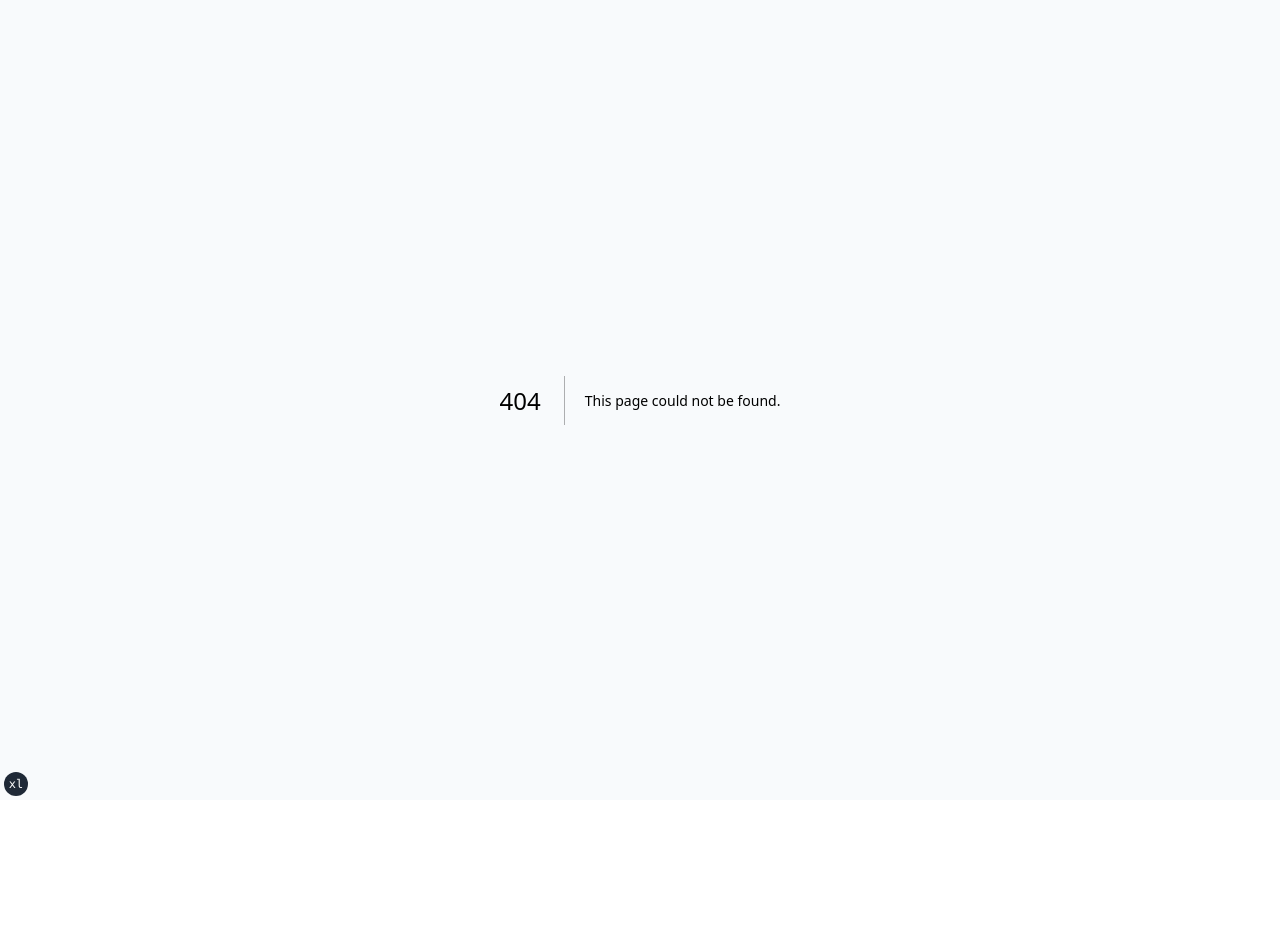
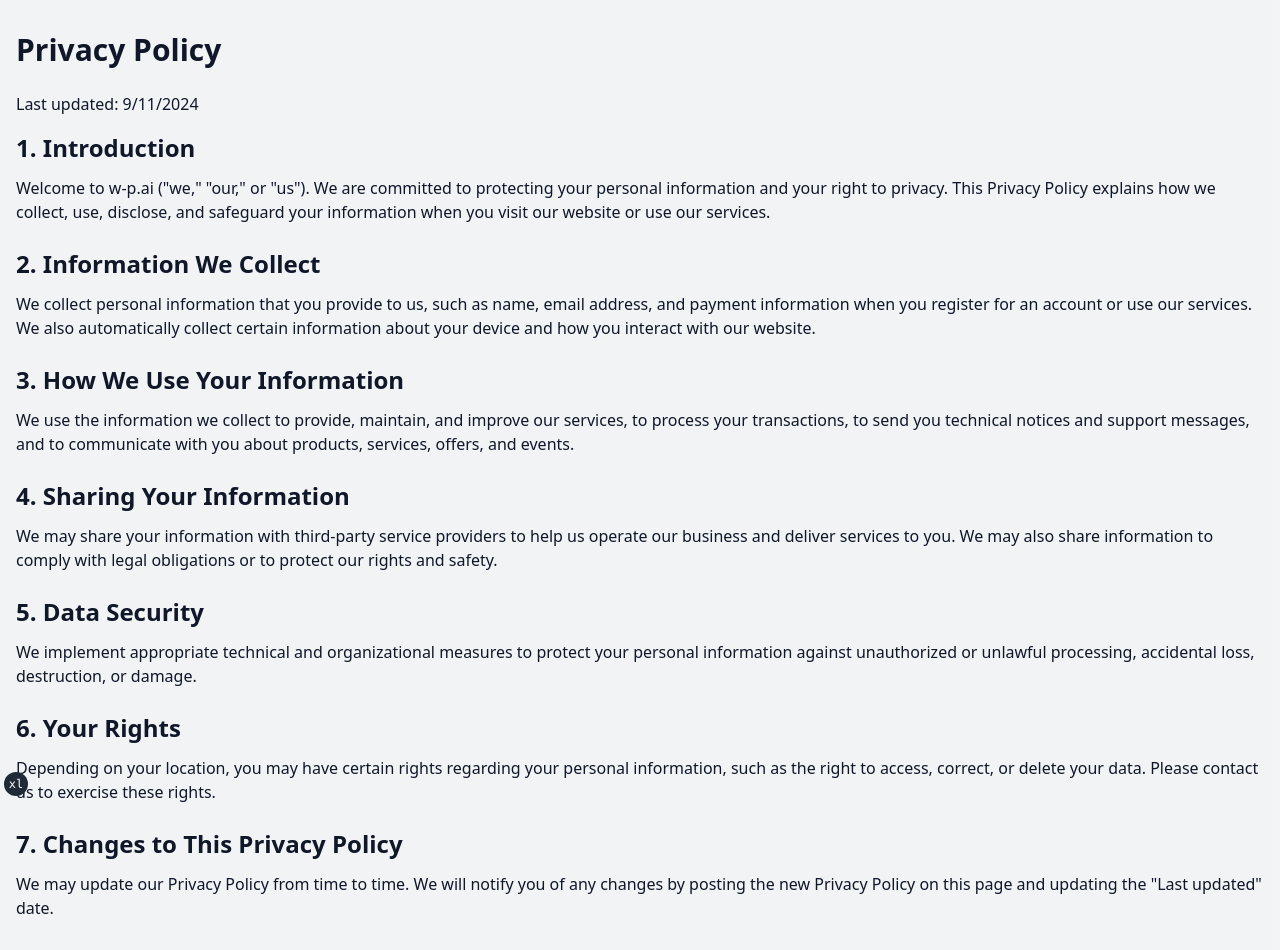
Before and after one commit to wordpresscopilot/app, a Next.js app: page /privacy-policy in a window 1280 px wide. Before the commit this address had no page. Shown: the top 950 px of the page. Before the commit the page ends 800 px from the top, so only its background shows below. Built offline with nearby package versions, Linux system fonts and the light colour scheme.

Commit message:
Add terms of service and privacy policy

```diff
--- /dev/null
+++ b/src/app/(app)/terms-of-service/page.tsx
@@ -0,0 +1,106 @@
+import { Metadata } from "next";
+
+export const metadata: Metadata = {
+  title: "Terms of Service | w-p.ai",
+  description: "Terms of Service for w-p.ai - AI-Powered WordPress Development",
+};
+
+export default function TermsOfService() {
+  return (
+    <div className="container mx-auto px-4 py-8">
+      <h1 className="text-3xl font-bold mb-6">Terms of Service</h1>
+      <p className="mb-4">Last updated: {new Date().toLocaleDateString()}</p>
+
+      <section className="mb-6">
+        <h2 className="text-2xl font-semibold mb-3">1. Acceptance of Terms</h2>
+        <p>
+          By accessing or using w-p.ai (&quot;the Service&quot;), you agree to
+          be bound by these Terms of Service. If you disagree with any part of
+          the terms, you may not access the Service.
+        </p>
+      </section>
+
+      <section className="mb-6">
+        <h2 className="text-2xl font-semibold mb-3">
+          2. Description of Service
+        </h2>
+        <p>
+          w-p.ai provides AI-powered WordPress development tools and services.
+          We reserve the right to modify or discontinue, temporarily or
+          permanently, the Service with or without notice.
+        </p>
+      </section>
+
+      <section className="mb-6">
+        <h2 className="text-2xl font-semibold mb-3">3. User Accounts</h2>
+        <p>
+          You are responsible for safeguarding the password you use to access
+          the Service and for any activities or actions under your password. You
+          agree not to disclose your password to any third party.
+        </p>
+      </section>
+
+      <section className="mb-6">
+        <h2 className="text-2xl font-semibold mb-3">
+          4. Intellectual Property
+        </h2>
+        <p>
+          The Service and its original content, features, and functionality are
+          owned by w-p.ai and are protected by international copyright,
+          trademark, patent, trade secret, and other intellectual property or
+          proprietary rights laws.
+        </p>
+      </section>
+
+      <section className="mb-6">
+        <h2 className="text-2xl font-semibold mb-3">5. User Content</h2>
+        <p>
+          You retain any and all of your rights to any content you submit, post
+          or display on or through the Service and you are responsible for
+          protecting those rights.
+        </p>
+      </section>
+
+      <section className="mb-6">
+        <h2 className="text-2xl font-semibold mb-3">
+          6. Limitation of Liability
+        </h2>
+        <p>
+          In no event shall w-p.ai, nor its directors, employees, partners,
+          agents, suppliers, or affiliates, be liable for any indirect,
+          incidental, special, consequential or punitive damages, including
+          without limitation, loss of profits, data, use, goodwill, or other
+          intangible losses, resulting from your access to or use of or
+          inability to access or use the Service.
+        </p>
+      </section>
+
+      <section className="mb-6">
+        <h2 className="text-2xl font-semibold mb-3">7. Governing Law</h2>
+        <p>
+          These Terms shall be governed and construed in accordance with the
+          laws of [Your Country/State], without regard to its conflict of law
+          provisions.
+        </p>
+      </section>
+
+      <section className="mb-6">
+        <h2 className="text-2xl font-semibold mb-3">8. Changes to Terms</h2>
+        <p>
+          We reserve the right, at our sole discretion, to modify or replace
+          these Terms at any time. By continuing to access or use our Service
+          after those revisions become effective, you agree to be bound by the
+          revised terms.
+        </p>
+      </section>
+
+      <section>
+        <h2 className="text-2xl font-semibold mb-3">9. Contact Us</h2>
+        <p>
+          If you have any questions about these Terms, please contact us at
+          support@w-p.ai.
+        </p>
+      </section>
+    </div>
+  );
+}
--- a/src/app/page.tsx
+++ b/src/app/page.tsx
@@ -21,7 +21,7 @@ export const metadata: Metadata = {
     title: "PROMPT. WORDPRESS. DEVELOP.",
     description: "AI-Powered Wordpress Development",
     url: process.env.NEXT_PUBLIC_APP_URL!,
-    images: "/gasino_bg.png",
+    images: "/wp.png",
     locale: "en_US",
     type: "website",
   },
@@ -29,12 +29,12 @@ export const metadata: Metadata = {
 
 export default function Home() {
   return (
-    <div className="flex flex-row w-full min-h-screen">
-      <div className="flex items-center w-full justify-center py-12 h-screen relative">
+    <div className="flex flex-col lg:flex-row w-full min-h-screen overflow-x-hidden">
+      <div className="flex items-center w-full justify-center py-12 min-h-screen relative">
         <div className="flex justify-center items-center">
-          <div className="flex flex-col justify-center gap-2 items-center relative rounded md:max-w-full">
+          <div className="flex flex-col justify-center gap-2 items-center relative rounded md:max-w-full px-4 lg:px-0">
             <Image
-              src="/wp_logo_1.png"
+              src="/wp.png"
               alt="Wordpress Logo"
               width="180"
               height="180"
@@ -45,7 +45,7 @@ export default function Home() {
               <div className="flex justify-center items-center gap-2">
                 <span className="pointer-events-none whitespace-pre-wrap text-center font-semibold leading-none text-black dark:text-white">
                   <AnimatedGradientText className="text-xl inline-flex items-center justify-center px-4 py-1 transition ease-out">
-                    GPT Wrapper for WordPress.
+                    GPT Wrapper for WordPress
                   </AnimatedGradientText>
                 </span>
               </div>
@@ -69,18 +69,11 @@ export default function Home() {
                 <div className="absolute top-1/2 left-1/2 size-full rounded-lg bg-inherit animate-pulse -translate-x-1/2 -translate-y-1/2" />
               </Button>
             </Link>
-            {/* <Link href={`/games/${GameName.SSB_MELEE}`}>
-              <ShinyButton
-                className="w-full min-w-[300px] z-10"
-                text="GO"
-              />
-            </Link> */}
-
             <WPMarquee />
           </div>
         </div>
       </div>
-      <div className="hidden bg-muted lg:block group relative">
+      <div className="hidden bg-muted lg:block group relative lg:w-1/2">
         <div className="relative flex h-full w-full items-center justify-center overflow-hidden rounded-lg border bg-background px-40 pb-40 pt-8 md:pb-60 md:shadow-xl">
           <span className="pointer-events-none whitespace-pre-wrap bg-gradient-to-b from-black to-gray-300/80 bg-clip-text text-center text-8xl font-semibold leading-none text-transparent dark:from-white dark:to-slate-900/10">
             Globe
--- /dev/null
+++ b/src/app/privacy-policy/page.tsx
@@ -0,0 +1,99 @@
+import { Metadata } from "next";
+
+export const metadata: Metadata = {
+  title: "Privacy Policy | w-p.ai",
+  description: "Privacy Policy for w-p.ai - AI-Powered WordPress Development",
+};
+
+export default function PrivacyPolicy() {
+  return (
+    <div className="container mx-auto px-4 py-8">
+      <h1 className="text-3xl font-bold mb-6">Privacy Policy</h1>
+      <p className="mb-4">Last updated: {new Date().toLocaleDateString()}</p>
+
+      <section className="mb-6">
+        <h2 className="text-2xl font-semibold mb-3">1. Introduction</h2>
+        <p>
+          Welcome to w-p.ai (&quot;we,&quot; &quot;our,&quot; or
+          &quot;us&quot;). We are committed to protecting your personal
+          information and your right to privacy. This Privacy Policy explains
+          how we collect, use, disclose, and safeguard your information when you
+          visit our website or use our services.
+        </p>
+      </section>
+
+      <section className="mb-6">
+        <h2 className="text-2xl font-semibold mb-3">
+          2. Information We Collect
+        </h2>
+        <p>
+          We collect personal information that you provide to us, such as name,
+          email address, and payment information when you register for an
+          account or use our services. We also automatically collect certain
+          information about your device and how you interact with our website.
+        </p>
+      </section>
+
+      <section className="mb-6">
+        <h2 className="text-2xl font-semibold mb-3">
+          3. How We Use Your Information
+        </h2>
+        <p>
+          We use the information we collect to provide, maintain, and improve
+          our services, to process your transactions, to send you technical
+          notices and support messages, and to communicate with you about
+          products, services, offers, and events.
+        </p>
+      </section>
+
+      <section className="mb-6">
+        <h2 className="text-2xl font-semibold mb-3">
+          4. Sharing Your Information
+        </h2>
+        <p>
+          We may share your information with third-party service providers to
+          help us operate our business and deliver services to you. We may also
+          share information to comply with legal obligations or to protect our
+          rights and safety.
+        </p>
+      </section>
+
+      <section className="mb-6">
+        <h2 className="text-2xl font-semibold mb-3">5. Data Security</h2>
+        <p>
+          We implement appropriate technical and organizational measures to
+          protect your personal information against unauthorized or unlawful
+          processing, accidental loss, destruction, or damage.
+        </p>
+      </section>
+
+      <section className="mb-6">
+        <h2 className="text-2xl font-semibold mb-3">6. Your Rights</h2>
+        <p>
+          Depending on your location, you may have certain rights regarding your
+          personal information, such as the right to access, correct, or delete
+          your data. Please contact us to exercise these rights.
+        </p>
+      </section>
+
+      <section className="mb-6">
+        <h2 className="text-2xl font-semibold mb-3">
+          7. Changes to This Privacy Policy
+        </h2>
+        <p>
+          We may update our Privacy Policy from time to time. We will notify you
+          of any changes by posting the new Privacy Policy on this page and
+          updating the &quot;Last updated&quot; date.
+        </p>
+      </section>
+
+      <section>
+        <h2 className="text-2xl font-semibold mb-3">8. Contact Us</h2>
+        <p>
+          If you have any questions about this Privacy Policy, please contact us
+          at support@w-p.ai.
+        </p>
+      </section>
+    </div>
+  );
+}
--- a/src/app/sign-in/[[...sign-in]]/page.tsx
+++ b/src/app/sign-in/[[...sign-in]]/page.tsx
@@ -1,9 +1,7 @@
 import { SignIn } from "@clerk/nextjs";
-import Image from "next/image";
 export default function Page() {
   return (
     <div className="flex flex-col items-center justify-center min-h-screen">
-      <Image src="/logo.png" alt="logo" width="100" height="100" />
       <SignIn />
     </div>
   );
--- a/src/app/sign-up/[[...sign-up]]/page.tsx
+++ b/src/app/sign-up/[[...sign-up]]/page.tsx
@@ -1,9 +1,9 @@
-import { SignUp } from '@clerk/nextjs'
+import { SignUp } from "@clerk/nextjs";
 
 export default function Page() {
   return (
-  <div className="flex items-center justify-center min-h-screen">
+    <div className="flex items-center justify-center min-h-screen">
       <SignUp />
     </div>
-  )
+  );
 }
--- a/src/components/magicui/globe.tsx
+++ b/src/components/magicui/globe.tsx
@@ -1,8 +1,9 @@
 "use client";
 
 import createGlobe, { COBEOptions } from "cobe";
+import Image from "next/image";
 import { useCallback, useEffect, useRef } from "react";
-import { useSpring } from "react-spring";
+import { animated, useSpring } from "react-spring";
 
 import { cn } from "@/lib/utils";
 
@@ -55,6 +56,11 @@ export default function Globe({
       precision: 0.001,
     },
   }));
+  const [logoSpring, setLogoSpring] = useSpring(() => ({
+    x: 0,
+    y: 0,
+    config: { mass: 1, tension: 180, friction: 12 },
+  }));
 
   const updatePointerInteraction = (value: any) => {
     pointerInteracting.current = value;
@@ -75,8 +81,13 @@ export default function Globe({
       state.phi = phi + r.get();
       state.width = width * 2;
       state.height = width * 2;
+
+      // Calculate logo position based on globe rotation
+      const x = Math.sin(state.phi) * 50;
+      const y = Math.cos(state.phi) * 25;
+      setLogoSpring({ x, y });
     },
-    [pointerInteracting, phi, r]
+    [pointerInteracting, phi, r, setLogoSpring]
   );
 
   const onResize = () => {
@@ -124,6 +135,26 @@ export default function Globe({
           e.touches[0] && updateMovement(e.touches[0].clientX)
         }
       />
+      <animated.div
+        className="absolute top-1/2 left-1/2 pointer-events-none"
+        style={{
+          transform: logoSpring.x.to(
+            (x) =>
+              `translate(calc(-50% + ${x}px), calc(-50% + ${logoSpring.y.get()}px))`
+          ),
+        }}
+      >
+        <div className="relative">
+          <Image
+            src="/wp.png"
+            alt="WordPress Logo"
+            width={96}
+            height={96}
+            className="filter drop-shadow-[0_0_10px_rgba(255,255,255,0.7)] brightness-110 contrast-125"
+          />
+          <div className="absolute inset-0 bg-gradient-to-br from-blue-400 to-purple-500 opacity-30 mix-blend-overlay rounded-full"></div>
+        </div>
+      </animated.div>
     </div>
   );
 }
--- a/src/components/wp-marquee.tsx
+++ b/src/components/wp-marquee.tsx
@@ -72,7 +72,7 @@ const FeatureCard = ({
 
 export function WPMarquee() {
   return (
-    <div className="relative flex h-[400px] max-w-100vw lg:max-w-[50vw] flex-col items-center justify-center overflow-hidden">
+    <div className="relative flex h-[400px] w-full max-w-[100vw] lg:max-w-[50vw] flex-col items-center justify-center overflow-hidden">
       <Marquee pauseOnHover className="[--duration:20s]">
         {firstRow.map((feature) => (
           <FeatureCard key={feature.title} {...feature} />
```
Also changed, not shown: public/wp.png (added).
